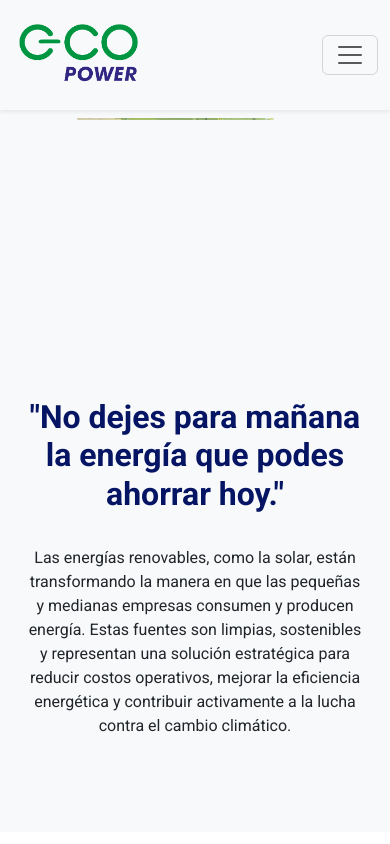
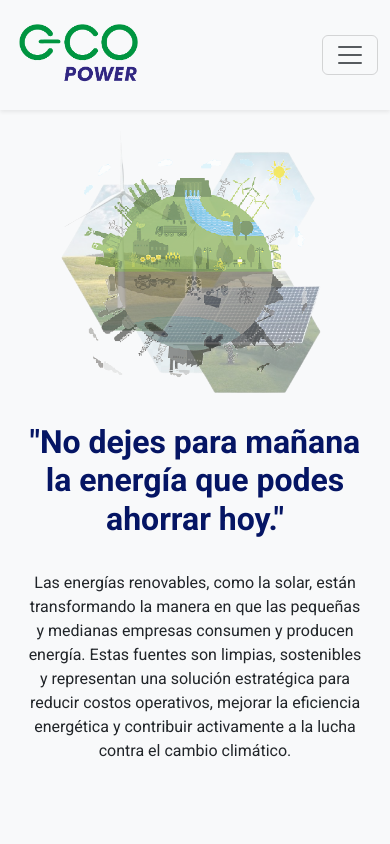
Before and after one commit to mauroR5Helvecia/tpdsw2024htmlycss, a website: page index.html in a window 390 px wide. Shown: the top 844 px of the page. Drawn offline with nearby package versions, Linux system fonts and the light colour scheme.

Commit message:
correccion index en pantallas moviles

```diff
--- a/styles.scss
+++ b/styles.scss
@@ -163,12 +163,11 @@ header {
 @media (max-width: 576px) {
     .hero .img-container img {
         width: 275px;
-        height: 2px;
         object-fit: cover;
     }
 
     .hero .img-container {
-        height: 250px;
+        height: 275px;
     }
 }
 
```
Also changed, not shown: styles.css, 1 other file.
